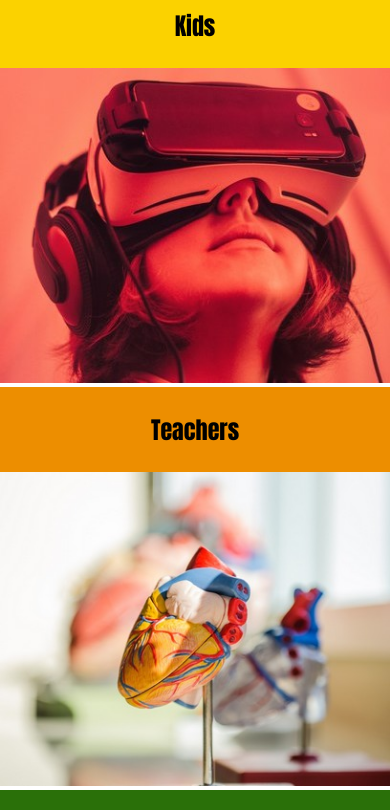
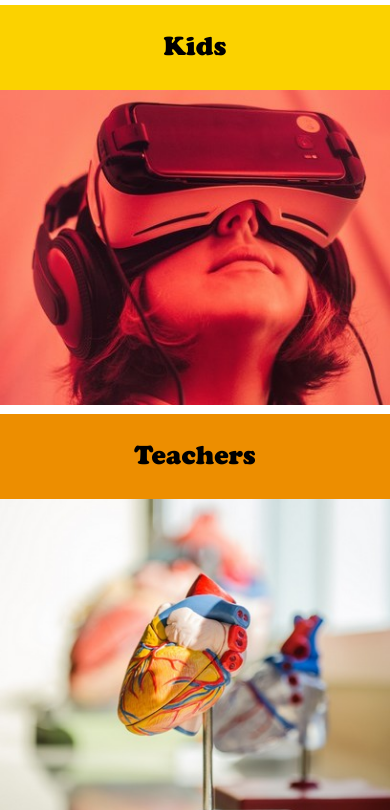
Before and after one commit to sarabmadsen/semester-project1, a plain HTML site: page index.html in a window 390 px wide. Shown: the part 276-1086 px from the top of the page. Drawn offline with Linux system fonts and the light colour scheme.

Commit message:
font fix

```diff
--- a/css/styles.css
+++ b/css/styles.css
@@ -2,7 +2,7 @@
 
 @font-face {
   font-family: "Dubai Light";
-  src: url("css/dubai-light.ttf") format("truetype");
+  src: url("dubai-light.ttf") format("truetype");
 }
 
 @font-face {
@@ -11,7 +11,7 @@
 }
 
 body {
-  font-family: "dubai-light", Arial, Helvetica, sans-serif;
+  font-family: "Dubai Light", Arial, Helvetica, sans-serif;
   margin: 0px;
 }
 
@@ -21,7 +21,7 @@ h1 {
 }
 
 h2 {
-  font-family: "cooper-black-regular", Impact, "Arial Narrow Bold", sans-serif;
+  font-family: "Cooper Black Regular", Impact, "Arial Narrow Bold", sans-serif;
   padding-top: 25px;
   margin: 0;
   text-align: center;
@@ -118,6 +118,7 @@ footer p {
   -webkit-box-shadow: 5px 5px 15px -3px #000000;
   box-shadow: 5px 5px 15px -3px #000000;
   margin: 2rem auto;
+  font-weight: bold;
 }
 
 /*Mobile and tablet styles*/
@@ -129,13 +130,13 @@ footer p {
     font-size: 2rem;
   }
   h2 {
-    font-size: 1.5rem;
+    font-size: 1.7rem;
   }
   h3 {
     font-size: 1.5rem;
   }
   li {
-    font-size: 1rem;
+    font-size: 1.2rem;
     display: block;
     padding: 5px;
   }
@@ -170,7 +171,7 @@ footer p {
     font-size: 2rem;
   }
   li {
-    font-size: 1.2rem;
+    font-size: 1.4rem;
     display: inline-block;
     margin: 0 1.5rem;
     padding: 10px;
```
